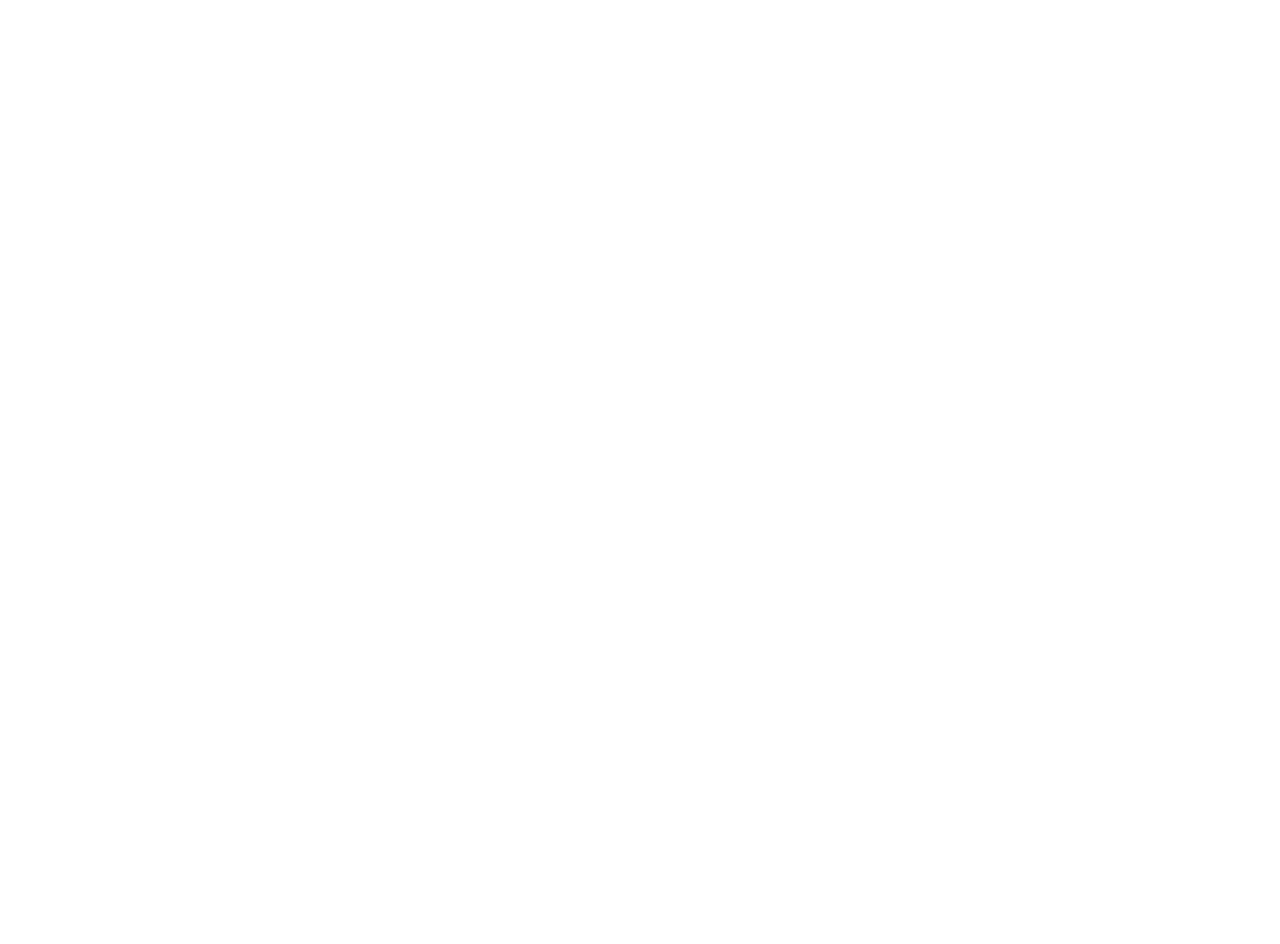
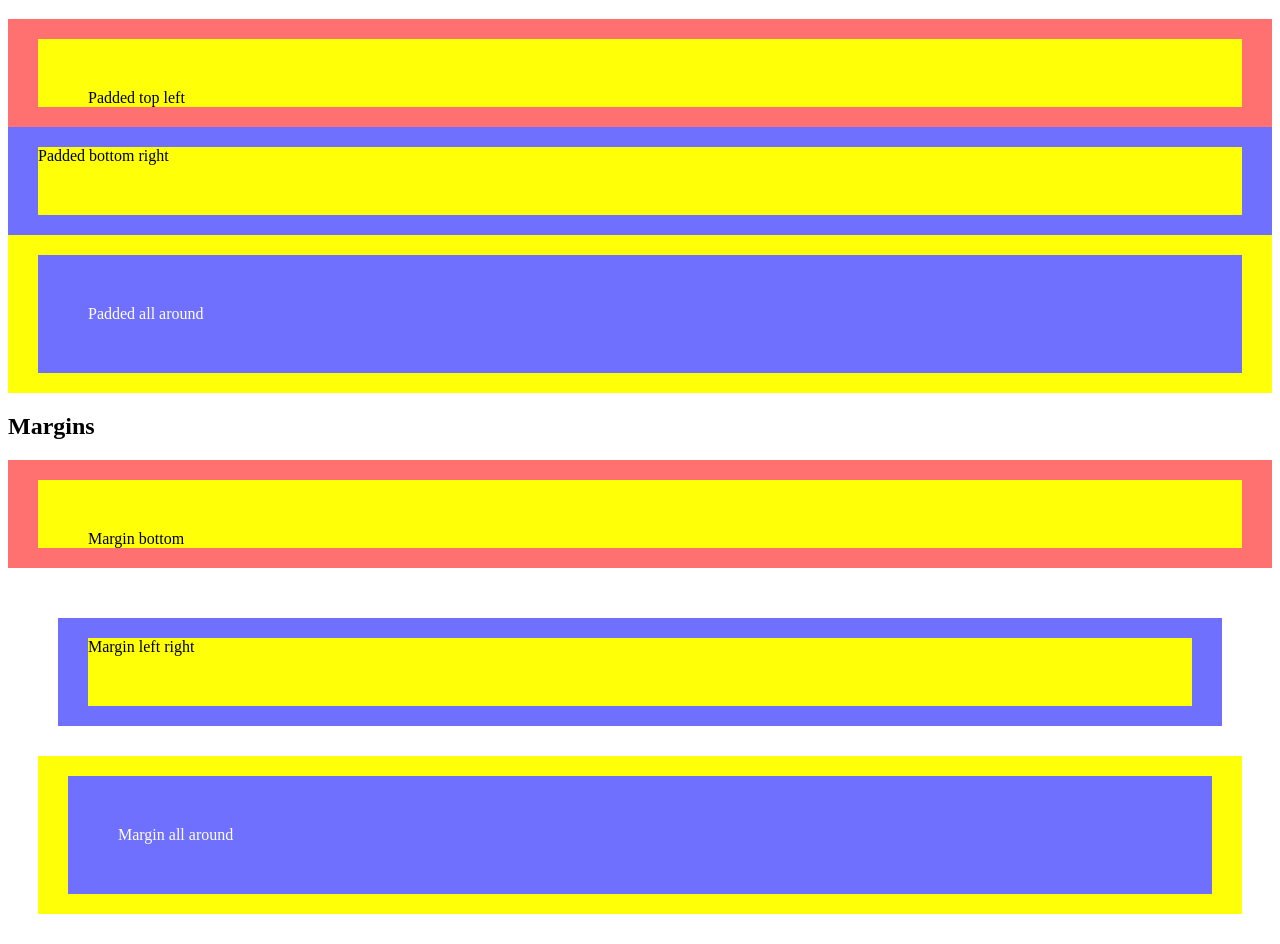
Before and after one commit to VivianDongChen/kanbas-react-web-app-cs5610-fa24, a React (Create React App) app: page /#/labs/Lab2 in a window 1280 px wide. Shown: the part 1205-2149 px from the top of the page. Before the commit the page ends 1173 px from the top, so only its background shows below. Built offline with nearby package versions, Linux system fonts and the light colour scheme.

Commit message:
style margins and paddings

```diff
--- a/src/Labs/Lab2/index.css
+++ b/src/Labs/Lab2/index.css
@@ -57,3 +57,24 @@ p#wd-id-selector-2 {
   border-color: #ff7070; }
 .wd-border-blue {
   border-color: #7070ff; }
+.wd-padded-top-left {
+  padding-top: 50px;
+  padding-left: 50px;
+}
+.wd-padded-bottom-right {
+  padding-bottom: 50px;
+  padding-right: 50px;
+}
+.wd-padding-fat {
+  padding: 50px;
+}
+.wd-margin-bottom {
+  margin-bottom: 50px;
+  }
+  .wd-margin-right-left {
+  margin-left: 50px;
+  margin-right: 50px;
+  }
+  .wd-margin-all-around {
+  margin: 30px;
+  }
--- a/src/Labs/Lab2/index.tsx
+++ b/src/Labs/Lab2/index.tsx
@@ -83,6 +83,61 @@ export default function Lab2() {
           Dashed thin blue border
         </p>
       </div>
+      <div id="wd-css-paddings">
+        <h2>Padding</h2>
+        <div
+          className="wd-padded-top-left wd-border-fat
+          wd-border-red wd-border-solid
+          wd-bg-color-yellow"
+        >
+          Padded top left
+        </div>
+        <div
+          className="wd-padded-bottom-right wd-border-fat
+          wd-border-blue wd-border-solid
+          wd-bg-color-yellow"
+        >
+          Padded bottom right
+        </div>
+        <div
+          className="wd-padding-fat wd-border-fat
+          wd-border-yellow wd-border-solid
+          wd-bg-color-blue wd-fg-color-white"
+        >
+          Padded all around
+        </div>
+      </div>
+      <div id="wd-css-margins">
+        <h2>Margins</h2>
+        <div
+          className="wd-margin-bottom
+          wd-padded-top-left
+          wd-border-fat wd-border-red
+          wd-border-solid
+          wd-bg-color-yellow"
+        >
+          Margin bottom
+        </div>
+        <div
+          className="wd-margin-right-left
+          wd-padded-bottom-right
+          wd-border-fat wd-border-blue
+          wd-border-solid
+          wd-bg-color-yellow"
+        >
+          Margin left right
+        </div>
+        <div
+          className="wd-margin-all-around
+          wd-padding-fat wd-border-fat
+          wd-border-yellow
+          wd-border-solid
+          wd-bg-color-blue
+          wd-fg-color-white"
+        >
+          Margin all around
+        </div>
+      </div>
     </div>
   );
 }
```
